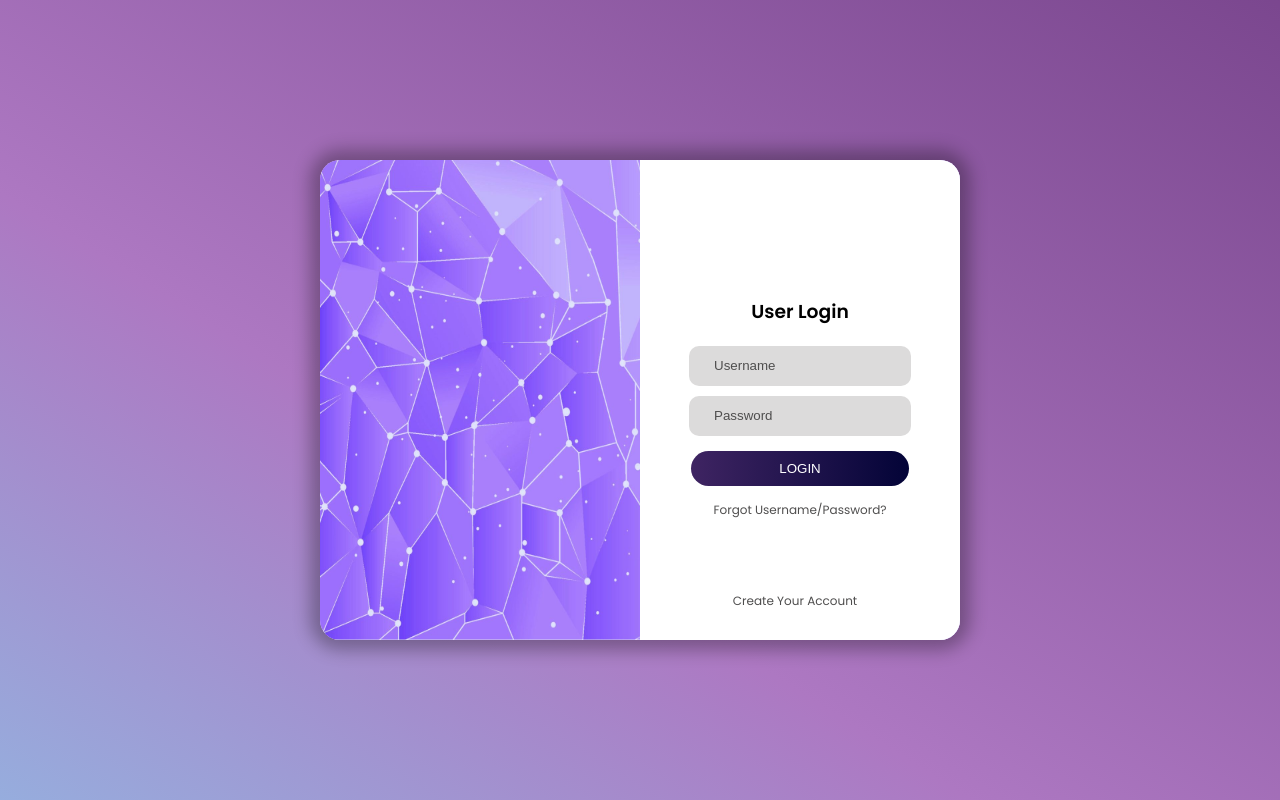
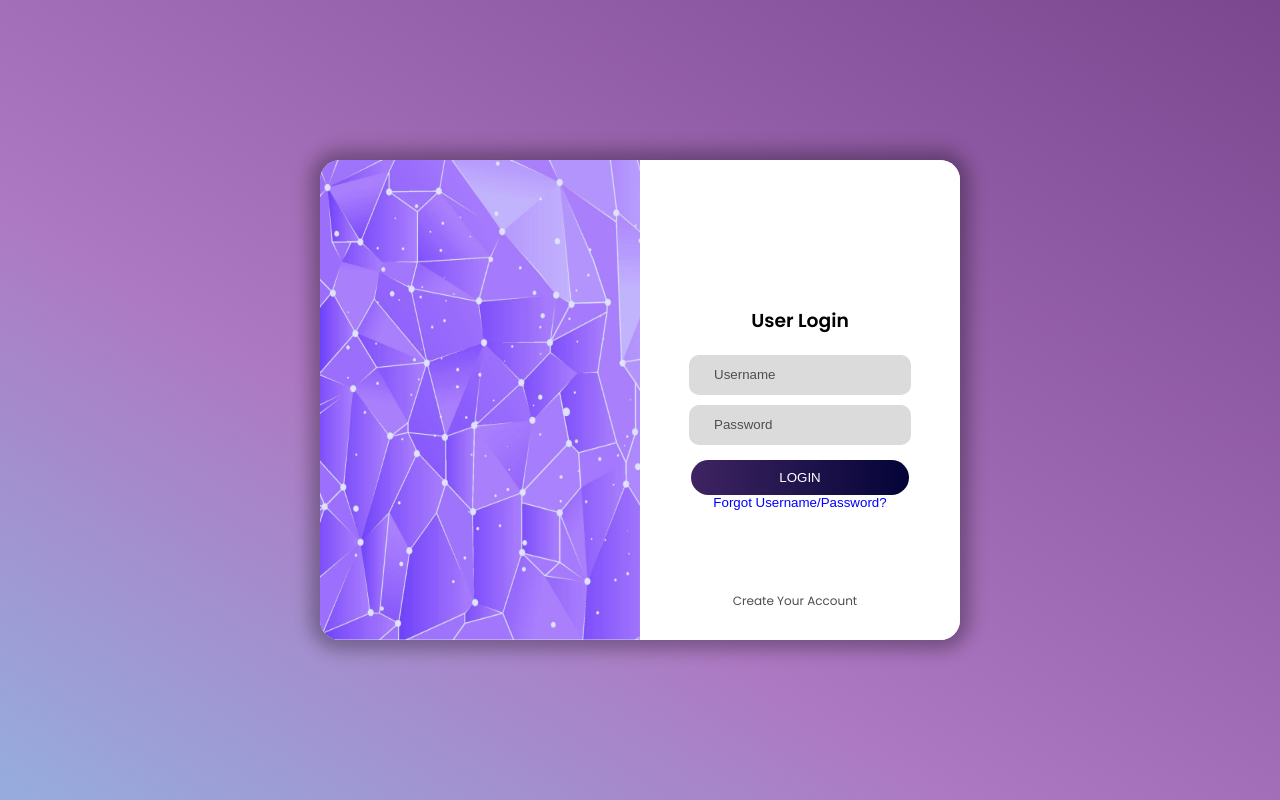
Before and after one commit to aqeeebb/login-page-1, a React (Create React App) app: page / in a window 1280 px wide. Built offline with nearby package versions, Linux system fonts and the light colour scheme.

Commit message:
Update LoginPage.jsx

```diff
--- a/src/LoginPage.jsx
+++ b/src/LoginPage.jsx
@@ -1,32 +1,48 @@
 import React from 'react';
 import './Lstyles.css';
-import bg1 from './assets/bg1.jpg'
+import bg1 from './assets/bg1.jpg';
+
 const LoginPage = () => {
   return (
     <div className="container">
-
-        <img
-        src={bg1} alt="Graphics Image" />
+      {/* Fixed alt text: Removed the word "Image" */}
+      <img
+        src={bg1}
+        alt="Login page background"
+      />
 
       <div className="login">
         <h3 className="title">User Login</h3>
+
         <div className="text-input">
           <i className="ri-user-fill"></i>
           <input type="text" placeholder="Username" />
         </div>
+
         <div className="text-input">
           <i className="ri-lock-fill"></i>
           <input type="password" placeholder="Password" />
         </div>
+
         <button className="login-btn">LOGIN</button>
-        <a href="#" className="forgot">Forgot Username/Password?</a>
+
+        {/* Fixed invalid href: changed to a button for non-navigation */}
+        <button
+          className="forgot"
+          onClick={() => alert("Forgot password flow not implemented yet")}
+          style={{ background: "none", border: "none", color: "blue", cursor: "pointer", padding: 0 }}
+        >
+          Forgot Username/Password?
+        </button>
+
         <div className="create">
-          <a href="#">Create Your Account</a>
+          {/* Changed to a real route link (can adjust as per your app) */}
+          <a href="/signup">Create Your Account</a>
           <i className="ri-arrow-right-fill"></i>
         </div>
       </div>
     </div>
   );
-}
+};
 
 export default LoginPage;
```
